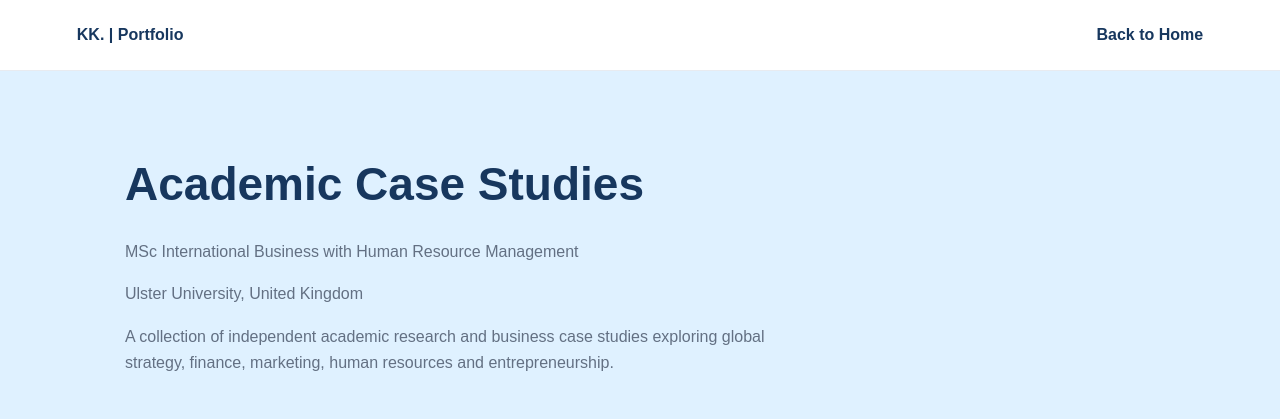
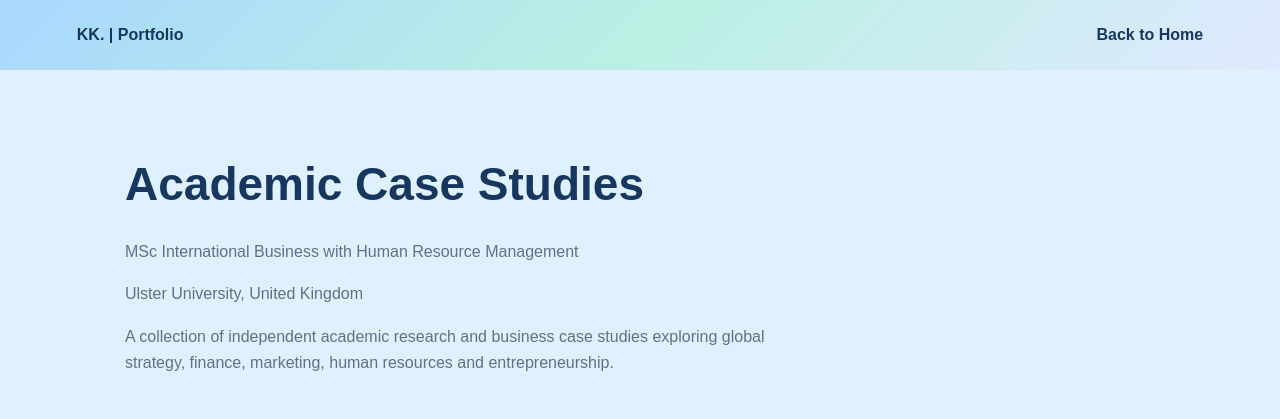
Before and after one commit to karunakaru-beep/karu, a plain HTML site: page academic.html in a window 1280 px wide. Shown: the top 419 px of the page. Drawn offline with Linux system fonts and the light colour scheme; grey boxes are pictures that could not be loaded.

Commit message:
Match Academic header to homepage gradient

```diff
--- a/academic.html
+++ b/academic.html
@@ -20,7 +20,7 @@
     }
 
     header {
-      background: white;
+      background: linear-gradient(135deg, #a8d8ff, #b9f0e3, #e0e9ff);
       border-bottom: 1px solid #e8ebf0;
       padding: 22px 6%;
       display: flex;
```
